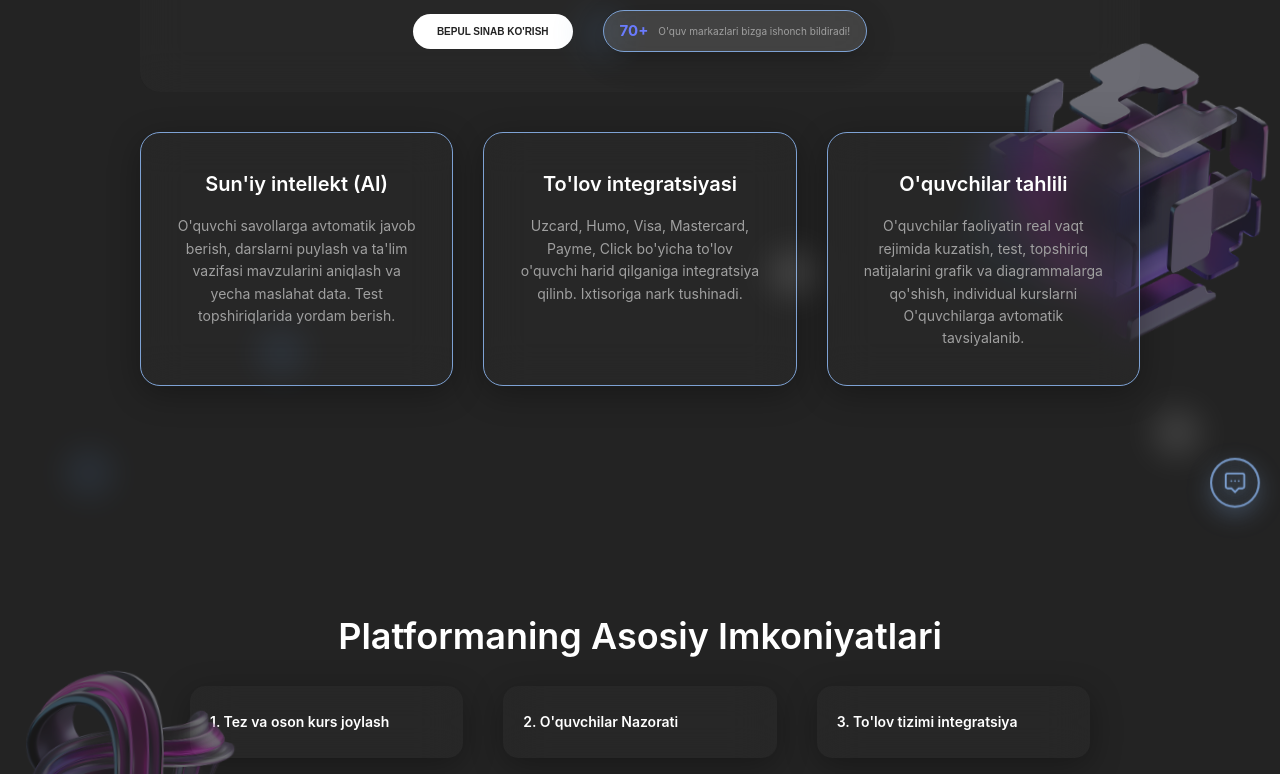
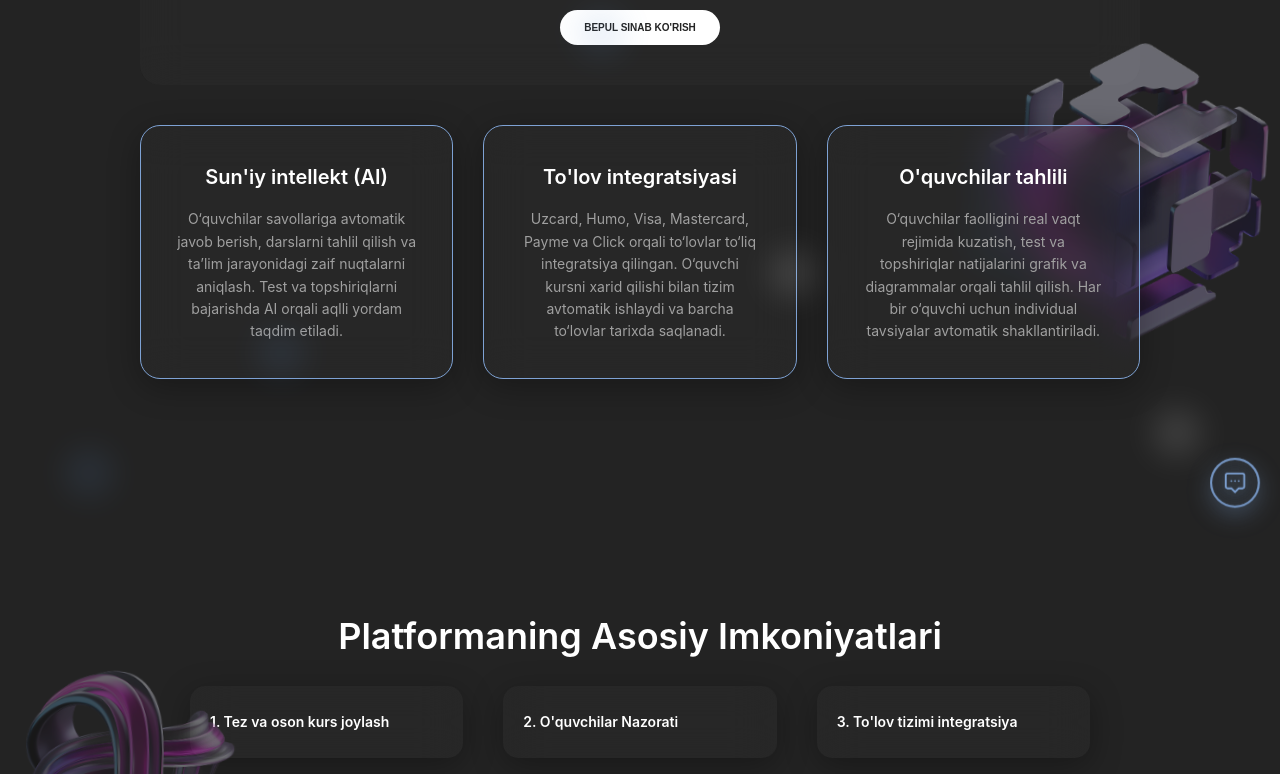
Before and after one commit to katovdev/darslinker, a website built with Vite: page frontend/index.html in a window 1280 px wide. Shown: the part 272-1046 px from the top of the page. Built offline with nearby package versions, Linux system fonts and the light colour scheme; no server answers.

Commit message:
fixed bugs in home page

```diff
--- a/frontend/src/pages/common/home.js
+++ b/frontend/src/pages/common/home.js
@@ -24,11 +24,11 @@ const homeTranslations = {
 
     // Hero Features
     aiTitle: 'Sun\'iy intellekt (AI)',
-    aiDescription: 'O\'quvchi savollarga avtomatik javob berish, darslarni puylash va ta\'lim vazifasi mavzularini aniqlash va yecha maslahat data. Test topshiriqlarida yordam berish.',
+    aiDescription: 'O‘quvchilar savollariga avtomatik javob berish, darslarni tahlil qilish va ta’lim jarayonidagi zaif nuqtalarni aniqlash. Test va topshiriqlarni bajarishda AI orqali aqlli yordam taqdim etiladi.',
     paymentTitle: 'To\'lov integratsiyasi',
-    paymentDescription: 'Uzcard, Humo, Visa, Mastercard, Payme, Click bo\'yicha to\'lov o\'quvchi harid qilganiga integratsiya qilinb. Ixtisoriga nark tushinadi.',
+    paymentDescription: 'Uzcard, Humo, Visa, Mastercard, Payme va Click orqali to‘lovlar to‘liq integratsiya qilingan. O‘quvchi kursni xarid qilishi bilan tizim avtomatik ishlaydi va barcha to‘lovlar tarixda saqlanadi.',
     analyticsTitle: 'O\'quvchilar tahlili',
-    analyticsDescription: 'O\'quvchilar faoliyatin real vaqt rejimida kuzatish, test, topshiriq natijalarini grafik va diagrammalarga qo\'shish, individual kurslarni O\'quvchilarga avtomatik tavsiyalanib.',
+    analyticsDescription: 'O‘quvchilar faolligini real vaqt rejimida kuzatish, test va topshiriqlar natijalarini grafik va diagrammalar orqali tahlil qilish. Har bir o‘quvchi uchun individual tavsiyalar avtomatik shakllantiriladi.',
     videoGuide: 'Video qo\'llanmani ko\'rish',
 
     // Platform Features
@@ -433,7 +433,7 @@ export function initHomePage() {
     <header class="header">
       <div class="container">
         <div class="nav-brand">
-          <img src="/images/darslinker.png" alt="Dars Linker" class="logo" />
+          <span class="logo">dars<span class="logo-accent">linker</span></span>
         </div>
 
         <!-- Mobile Menu Button -->
@@ -528,27 +528,23 @@ export function initHomePage() {
 
             <div class="hero-actions">
               <button class="btn-primary" onclick="router.navigate('/register'); return false;" data-home-i18n="heroButton">BEPUL SINAB KO'RISH</button>
-              <div class="stats-badge">
-                <span class="stats-number">70+</span>
-                <span class="stats-text" data-home-i18n="statsText">O'quv markazlari bizga ishonch bildiradi!</span>
-              </div>
             </div>
           </div>
 
           <div class="hero-features-grid">
             <div class="hero-feature-card">
               <h3 data-home-i18n="aiTitle">Sun'iy intellekt (AI)</h3>
-              <p data-home-i18n="aiDescription">O'quvchi savollarga avtomatik javob berish, darslarni puylash va ta'lim vazifasi mavzularini aniqlash va yecha maslahat data. Test topshiriqlarida yordam berish.</p>
+              <p data-home-i18n="aiDescription">O‘quvchilar savollariga avtomatik javob berish, darslarni tahlil qilish va ta’lim jarayonidagi zaif nuqtalarni aniqlash. Test va topshiriqlarni bajarishda AI orqali aqlli yordam taqdim etiladi.</p>
             </div>
 
             <div class="hero-feature-card">
               <h3 data-home-i18n="paymentTitle">To'lov integratsiyasi</h3>
-              <p data-home-i18n="paymentDescription">Uzcard, Humo, Visa, Mastercard, Payme, Click bo'yicha to'lov o'quvchi harid qilganiga integratsiya qilinb. Ixtisoriga nark tushinadi.</p>
+              <p data-home-i18n="paymentDescription">Uzcard, Humo, Visa, Mastercard, Payme va Click orqali to‘lovlar to‘liq integratsiya qilingan. O‘quvchi kursni xarid qilishi bilan tizim avtomatik ishlaydi va barcha to‘lovlar tarixda saqlanadi.</p>
             </div>
 
             <div class="hero-feature-card analytics-card">
               <h3 data-home-i18n="analyticsTitle">O'quvchilar tahlili</h3>
-              <p data-home-i18n="analyticsDescription">O'quvchilar faoliyatin real vaqt rejimida kuzatish, test, topshiriq natijalarini grafik va diagrammalarga qo'shish, individual kurslarni O'quvchilarga avtomatik tavsiyalanib.</p>
+              <p data-home-i18n="analyticsDescription">O‘quvchilar faolligini real vaqt rejimida kuzatish, test va topshiriqlar natijalarini grafik va diagrammalar orqali tahlil qilish. Har bir o‘quvchi uchun individual tavsiyalar avtomatik shakllantiriladi.</p>
             </div>
 <!-- 3D Analytics Icon - Outside card (clear) -->
               <div class="analytics-3d-icon analytics-outside">
@@ -716,7 +712,7 @@ export function initHomePage() {
         <div class="footer-content">
           <!-- Logo -->
           <div class="footer-logo-section">
-            <img src="/images/darslinker.png" alt="Darslinker" class="footer-logo-img" />
+            <span class="footer-logo-text">dars<span class="logo-accent">linker</span></span>
           </div>
 
           <!-- Navigation -->
@@ -725,7 +721,6 @@ export function initHomePage() {
             <a href="#" class="footer-nav-item" data-home-i18n="about">Ma'lumot</a>
             <!-- <a href="#" class="footer-nav-item" data-home-i18n="pricing">Tariflar</a> -->
             <a href="#" class="footer-nav-item" data-home-i18n="contact">Aloqa</a>
-            <a href="#" class="footer-nav-item" data-home-i18n="publicOffer">Ommaviy oferta</a>
             <a href="#" class="footer-nav-item" onclick="router.navigate('/login'); return false;" data-home-i18n="login">Kirish</a>
           </nav>
 
@@ -750,7 +745,7 @@ export function initHomePage() {
               <svg class="contact-icon" width="16" height="16" viewBox="0 0 24 24" fill="currentColor">
                 <path d="M6.62 10.79c1.44 2.83 3.76 5.14 6.59 6.59l2.2-2.2c.27-.27.67-.36 1.02-.24 1.12.37 2.33.57 3.57.57.55 0 1 .45 1 1V20c0 .55-.45 1-1 1-9.39 0-17-7.61-17-17 0-.55.45-1 1-1h3.5c.55 0 1 .45 1 1 0 1.25.2 2.45.57 3.57.11.35.03.74-.25 1.02l-2.2 2.2z"/>
               </svg>
-              <span>+998 90 123 45 67</span>
+              <span>+998 33 888 01 33</span>
             </div>
           </div>
 
@@ -784,7 +779,7 @@ export function initHomePage() {
           </div>
         </div>
         <div class="footer-bottom">
-          <p>&copy; 2025 Darslinker. <span data-home-i18n="rightsReserved">Barcha huquqlar himoyalangan</span></p>
+          <p>&copy; ${new Date().getFullYear()} Darslinker. <span data-home-i18n="rightsReserved">Barcha huquqlar himoyalangan</span></p>
         </div>
       </div>
     </footer>
@@ -943,12 +938,12 @@ function initHomePageEffects() {
   const glitterElements = document.querySelectorAll('.glitter-animation');
 
   glitterElements.forEach(element => {
-    element.addEventListener('mouseenter', function() {
+    element.addEventListener('mouseenter', function () {
       this.style.animationDuration = '1s';
       this.style.filter = 'brightness(1.5) drop-shadow(0 0 30px rgba(107, 123, 255, 1))';
     });
 
-    element.addEventListener('mouseleave', function() {
+    element.addEventListener('mouseleave', function () {
       this.style.animationDuration = '3s';
       this.style.filter = '';
     });
@@ -956,7 +951,7 @@ function initHomePageEffects() {
 
   // Add particle effect on click for 3D elements
   glitterElements.forEach(element => {
-    element.addEventListener('click', function(e) {
+    element.addEventListener('click', function (e) {
       createParticleEffect(e.clientX, e.clientY);
     });
   });
@@ -964,18 +959,18 @@ function initHomePageEffects() {
   // Enhanced button interactions
   const buttons = document.querySelectorAll('.btn-primary, .btn-outline, .login-btn, .video-btn');
   buttons.forEach(button => {
-    button.addEventListener('mouseenter', function() {
+    button.addEventListener('mouseenter', function () {
       this.style.transform = 'translateY(-3px) scale(1.02)';
     });
 
-    button.addEventListener('mouseleave', function() {
+    button.addEventListener('mouseleave', function () {
       this.style.transform = '';
     });
   });
 
   // Add ripple effect to buttons
   buttons.forEach(button => {
-    button.addEventListener('click', function(e) {
+    button.addEventListener('click', function (e) {
       const ripple = document.createElement('span');
       const rect = this.getBoundingClientRect();
       const size = Math.max(rect.width, rect.height);
@@ -1016,7 +1011,7 @@ function initHomePageEffects() {
   });
 
   // Parallax effect for hero section
-  window.addEventListener('scroll', function() {
+  window.addEventListener('scroll', function () {
     const scrolled = window.pageYOffset;
     const hero3d = document.querySelector('.hero-3d');
     const platform3d = document.querySelector('.platform-3d');
@@ -1280,12 +1275,9 @@ function initHomePageEffects() {
         color: #212529 !important;
       }
 
-      /* Logo special styling for light mode - need custom logo for this */
-      .light-theme .logo,
-      .light-theme .footer-logo-img {
-        /* We'll need a custom logo with "Dars" black and "linker" #7EA2D4 */
-        /* For now, using filter to make it darker */
-        filter: brightness(0.3) contrast(1.5) !important;
+      /* Logo accent color override in light mode */
+      .light-theme .logo-accent {
+        color: #7EA2D4 !important;
       }
 
       /* Stats badge and other elements */
@@ -1928,7 +1920,7 @@ function init3DPlayButton() {
   const playButton = document.querySelector('.play-button-3d');
   if (!playButton) return;
 
-  playButton.addEventListener('click', function() {
+  playButton.addEventListener('click', function () {
     // Add click animation
     this.style.transform = 'scale(0.9)';
 
@@ -1947,11 +1939,11 @@ function init3DPlayButton() {
   });
 
   // Add pulse animation
-  playButton.addEventListener('mouseenter', function() {
+  playButton.addEventListener('mouseenter', function () {
     this.style.animation = 'pulse 2s infinite';
   });
 
-  playButton.addEventListener('mouseleave', function() {
+  playButton.addEventListener('mouseleave', function () {
     this.style.animation = '';
   });
 }
@@ -1963,7 +1955,7 @@ function initHeaderScrollEffects() {
 
   let scrollTimeout;
 
-  window.addEventListener('scroll', function() {
+  window.addEventListener('scroll', function () {
     const scrollY = window.scrollY;
 
     // Smooth blur effect based on scroll
@@ -2036,7 +2028,7 @@ function initThemeToggle() {
   // Apply initial theme
   applyTheme(isDark);
 
-  themeToggle.addEventListener('click', function() {
+  themeToggle.addEventListener('click', function () {
     // Toggle theme
     isDark = !isDark;
 
@@ -2061,13 +2053,13 @@ function initThemeToggle() {
   });
 
   // Add hover sound effect (optional)
-  themeToggle.addEventListener('mouseenter', function() {
+  themeToggle.addEventListener('mouseenter', function () {
     // You can add sound effects here later
   });
 }
 
 // Advice Form Submission
-window.submitAdviceForm = function(event) {
+window.submitAdviceForm = function (event) {
   event.preventDefault();
 
   const name = document.getElementById('adviceName').value;
@@ -2147,7 +2139,7 @@ function initSMSContact() {
 
   if (!smsContact || !speechBubble) return;
 
-  smsContact.addEventListener('click', function(e) {
+  smsContact.addEventListener('click', function (e) {
     e.stopPropagation();
 
     // Add click animation
@@ -2170,14 +2162,14 @@ function initSMSContact() {
 
   // Close button event listener
   if (closeBtn) {
-    closeBtn.addEventListener('click', function(e) {
+    closeBtn.addEventListener('click', function (e) {
       e.stopPropagation();
       closeSMSBubble();
     });
   }
 
   // Add hover sound effect (optional)
-  smsContact.addEventListener('mouseenter', function() {
+  smsContact.addEventListener('mouseenter', function () {
     // You can add sound effects here later
   });
 }
@@ -2240,7 +2232,7 @@ function initPhoneFormatting() {
   const phoneInput = document.getElementById('advicePhone');
   if (!phoneInput) return;
 
-  phoneInput.addEventListener('input', function(e) {
+  phoneInput.addEventListener('input', function (e) {
     let value = e.target.value;
 
     // Remove all non-digits except the + at the beginning
@@ -2275,7 +2267,7 @@ function initPhoneFormatting() {
   });
 
   // Prevent cursor from going before +998
-  phoneInput.addEventListener('keydown', function(e) {
+  phoneInput.addEventListener('keydown', function (e) {
     const cursorPosition = e.target.selectionStart;
     if ((e.key === 'Backspace' || e.key === 'Delete') && cursorPosition <= 4) {
       e.preventDefault();
@@ -2283,7 +2275,7 @@ function initPhoneFormatting() {
   });
 
   // Set cursor after +998 when clicked at the beginning
-  phoneInput.addEventListener('click', function(e) {
+  phoneInput.addEventListener('click', function (e) {
     if (e.target.selectionStart < 4) {
       e.target.setSelectionRange(4, 4);
     }
@@ -2300,7 +2292,7 @@ function initNavigation() {
 
   // Logo click handler - scroll to top (Hero section)
   if (logo) {
-    logo.addEventListener('click', function(e) {
+    logo.addEventListener('click', function (e) {
       e.preventDefault();
       scrollToSection('hero');
     });
@@ -2310,7 +2302,7 @@ function initNavigation() {
 
   // Navigation menu items
   navItems.forEach((item, index) => {
-    item.addEventListener('click', function(e) {
+    item.addEventListener('click', function (e) {
       e.preventDefault();
 
       const targetKey = this.dataset.homeI18n;
@@ -2466,7 +2458,7 @@ function initFooterNavigation() {
   const footerNavItems = document.querySelectorAll('.footer-nav-item');
 
   footerNavItems.forEach(item => {
-    item.addEventListener('click', function(e) {
+    item.addEventListener('click', function (e) {
       const text = this.textContent.trim();
 
       // Only handle internal navigation, let external links work normally
@@ -2532,7 +2524,7 @@ function initMobileMenu() {
   }
 
   // Toggle mobile menu
-  mobileMenuBtn.addEventListener('click', function(e) {
+  mobileMenuBtn.addEventListener('click', function (e) {
     e.stopPropagation();
 
     // Toggle active states
@@ -2554,7 +2546,7 @@ function initMobileMenu() {
 
   [...navItems, mobileLoginBtn].forEach(item => {
     if (item) {
-      item.addEventListener('click', function() {
+      item.addEventListener('click', function () {
         // Close mobile menu
         mobileMenuBtn.classList.remove('active');
         navMenu.classList.remove('mobile-active');
@@ -2565,7 +2557,7 @@ function initMobileMenu() {
   });
 
   // Close menu when clicking outside
-  document.addEventListener('click', function(e) {
+  document.addEventListener('click', function (e) {
     if (!header.contains(e.target)) {
       mobileMenuBtn.classList.remove('active');
       navMenu.classList.remove('mobile-active');
@@ -2575,7 +2567,7 @@ function initMobileMenu() {
   });
 
   // Close menu on window resize if screen becomes large
-  window.addEventListener('resize', function() {
+  window.addEventListener('resize', function () {
     if (window.innerWidth > 768) {
       mobileMenuBtn.classList.remove('active');
       navMenu.classList.remove('mobile-active');
@@ -2660,7 +2652,7 @@ function addMobileMenuStyles() {
       }
 
       .logo {
-        height: 40px;
+        font-size: 24px;
       }
     }
 
@@ -2686,8 +2678,7 @@ function addMobileMenuStyles() {
       }
 
       .logo {
-        height: 28px;
-        width: auto;
+        font-size: 22px;
       }
 
       /* Hide desktop navigation and create dropdown menu */
@@ -3071,7 +3062,7 @@ function addMobileMenuStyles() {
     @media (max-width: 480px) {
       /* Extra small mobile adjustments - minimal changes */
       .logo {
-        height: 26px;
+        font-size: 20px;
       }
 
       .mobile-menu-btn {
@@ -3270,7 +3261,7 @@ function initMobileThemeToggle() {
   // Apply initial theme
   applyTheme(isDark);
 
-  mobileThemeToggle.addEventListener('click', function() {
+  mobileThemeToggle.addEventListener('click', function () {
     // Toggle theme
     isDark = !isDark;
 
@@ -3379,7 +3370,7 @@ function openTelegramBot() {
 }
 
 // ESC key to close chat bubble and SMS bubble
-document.addEventListener('keydown', function(e) {
+document.addEventListener('keydown', function (e) {
   if (e.key === 'Escape') {
     const chatBubble = document.getElementById('chatSpeechBubble');
     const smsBubble = document.getElementById('smsSpeechBubble');
@@ -3395,7 +3386,7 @@ document.addEventListener('keydown', function(e) {
 });
 
 // Click outside bubbles to close
-document.addEventListener('click', function(e) {
+document.addEventListener('click', function (e) {
   const chatBubble = document.getElementById('chatSpeechBubble');
   const chatIcon = document.getElementById('floatingChatIcon');
   const smsBubble = document.getElementById('smsSpeechBubble');
@@ -3421,3 +3412,13 @@ window.toggleChatBubble = toggleChatBubble;
 window.closeChatBubble = closeChatBubble;
 window.openTelegramBot = openTelegramBot;
 window.closeSMSBubble = closeSMSBubble;
+
+
+// Later we may add these:
+// <div class="stats-badge">
+//   <span class="stats-number">70+</span>
+//   <span class="stats-text" data-home-i18n="statsText">O'quv markazlari bizga ishonch bildiradi!</span>
+// </div>
+
+// in footer:
+// <a href="#" class="footer-nav-item" data-home-i18n="publicOffer">Ommaviy oferta</a>
```
Also changed, not shown: frontend/src/style.css, 1 other file. Lines whose indentation alone changed are shown as unchanged.
